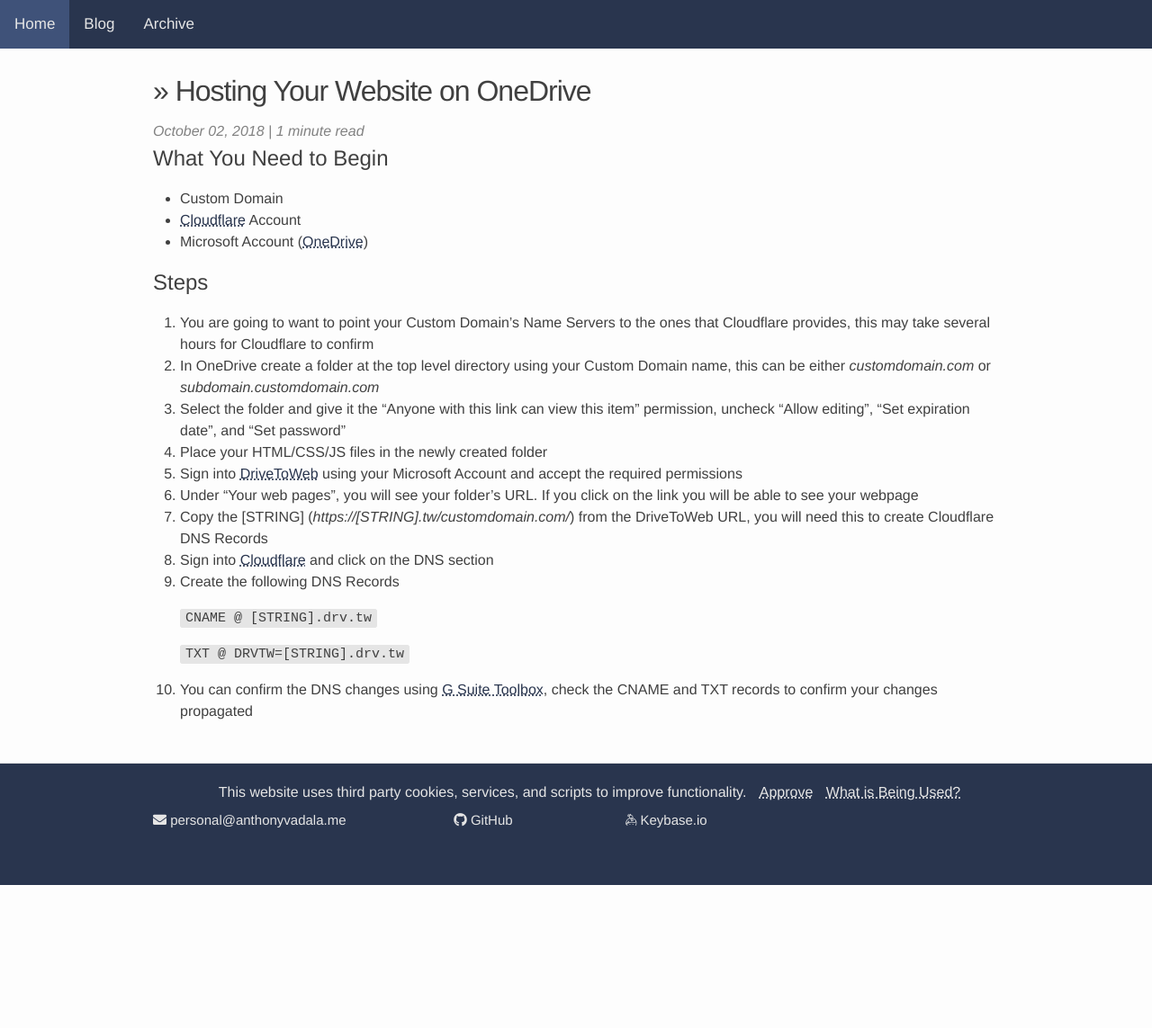
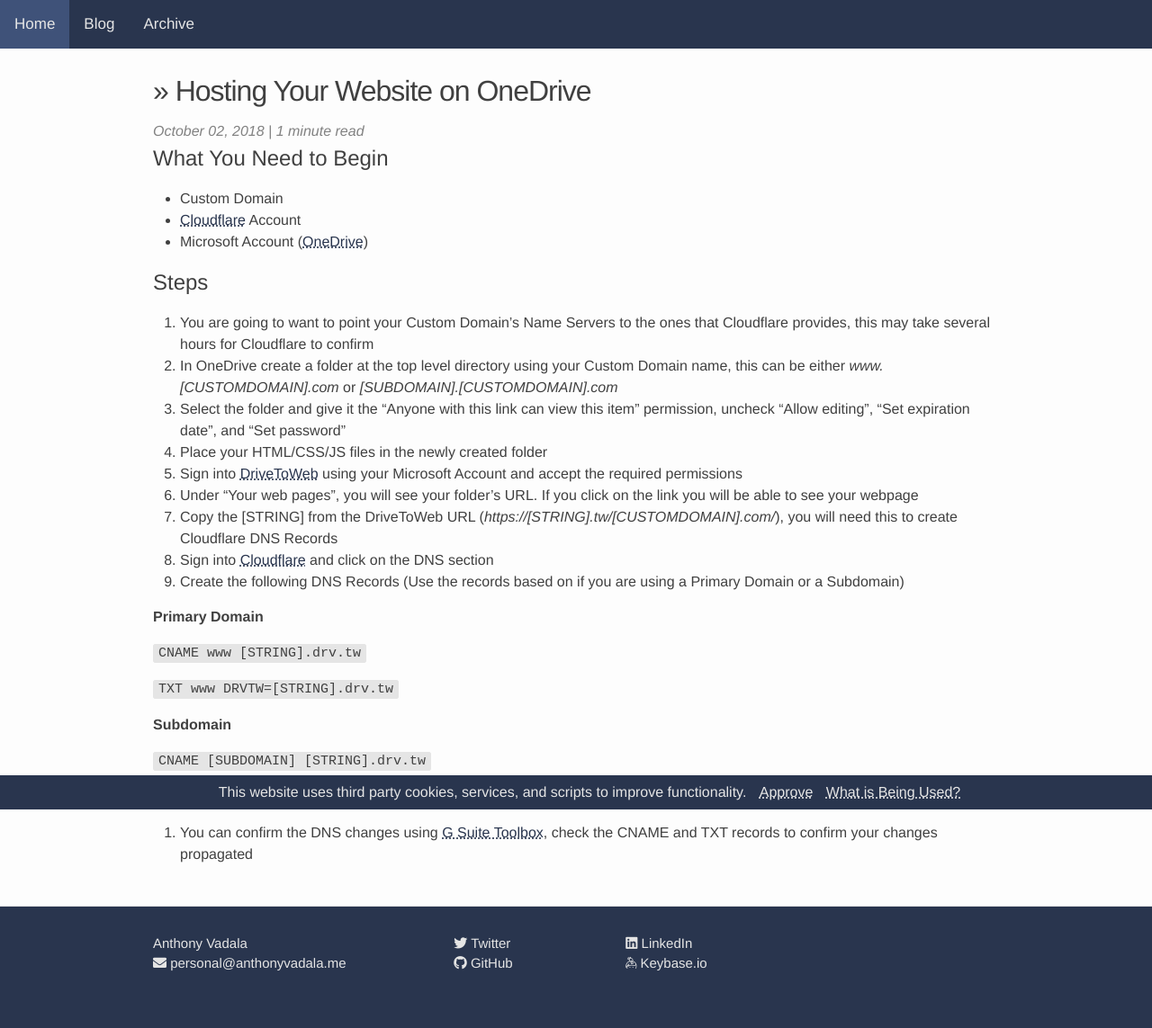
Before and after one commit to AnthonyVadala/Bokagha.github.io, a Jekyll site: the page built from _posts/2018-10-02-Hosting Your Website on OneDrive.md, in a window 1280 px wide. Shown: the whole page at 90% size. Built offline with Jekyll 4.4.1, drawn with Linux system fonts in a browser that asks for light colours; nearby versions of some CDN libraries; some web fonts are replaced; before the commit the page ends 984 px from its top, so only the background shows below that.

Commit message:
Added Records for Primary Domain and Sub Domain

```diff
--- a/_posts/2018-10-02-Hosting Your Website on OneDrive.md
+++ b/_posts/2018-10-02-Hosting Your Website on OneDrive.md
@@ -12,17 +12,25 @@
 
 ## Steps
 1. You are going to want to point your Custom Domain's Name Servers to the ones that Cloudflare provides, this may take several hours for Cloudflare to confirm
-2. In OneDrive create a folder at the top level directory using your Custom Domain name, this can be either *customdomain.com* or *subdomain.customdomain.com*
+2. In OneDrive create a folder at the top level directory using your Custom Domain name, this can be either *www.[CUSTOMDOMAIN].com* or *[SUBDOMAIN].[CUSTOMDOMAIN].com*
 3. Select the folder and give it the "Anyone with this link can view this item" permission, uncheck "Allow editing", "Set expiration date", and "Set password"
 4. Place your HTML/CSS/JS files in the newly created folder
 5. Sign into [DriveToWeb](https://drv.tw/) using your Microsoft Account and accept the required permissions
 6. Under "Your web pages", you will see your folder's URL. If you click on the link you will be able to see your webpage
-7. Copy the [STRING] (*https://[STRING].tw/customdomain.com/*) from the DriveToWeb URL, you will need this to create Cloudflare DNS Records
+7. Copy the [STRING] from the DriveToWeb URL (*https://[STRING].tw/[CUSTOMDOMAIN].com/*), you will need this to create Cloudflare DNS Records
 8. Sign into [Cloudflare](https://www.cloudflare.com/) and click on the DNS section
-9. Create the following DNS Records
+9. Create the following DNS Records (Use the records based on if you are using a Primary Domain or a Subdomain)
 
-    `CNAME @ [STRING].drv.tw`
+**Primary Domain**
 
-    `TXT @ DRVTW=[STRING].drv.tw`
+`CNAME www [STRING].drv.tw`
+
+`TXT www DRVTW=[STRING].drv.tw`
+
+**Subdomain**
+
+`CNAME [SUBDOMAIN] [STRING].drv.tw`
+
+`TXT [SUBDOMAIN] DRVTW=[STRING].drv.tw`
 
 10. You can confirm the DNS changes using [G Suite Toolbox](https://toolbox.googleapps.com/apps/dig), check the CNAME and TXT records to confirm your changes propagated
```
